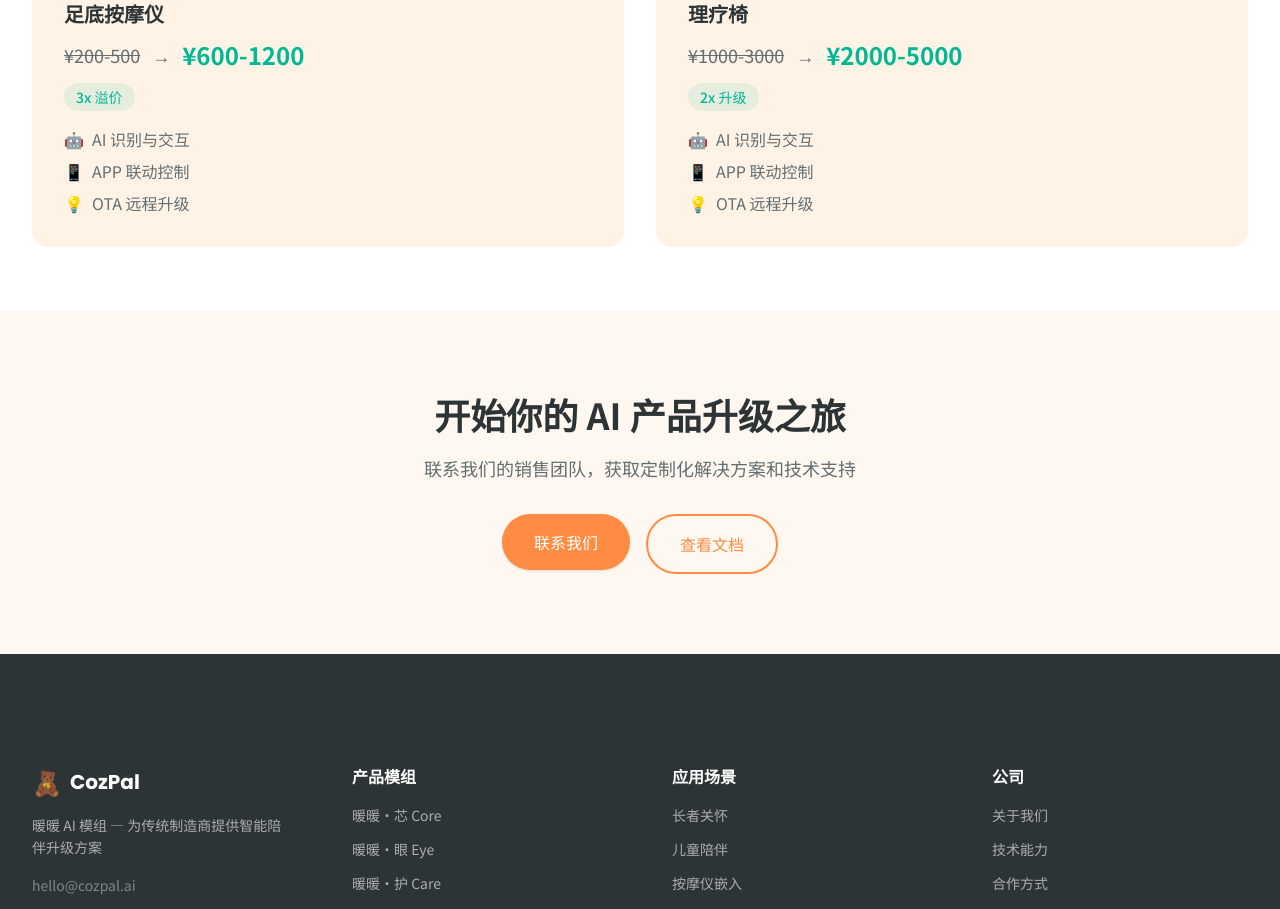
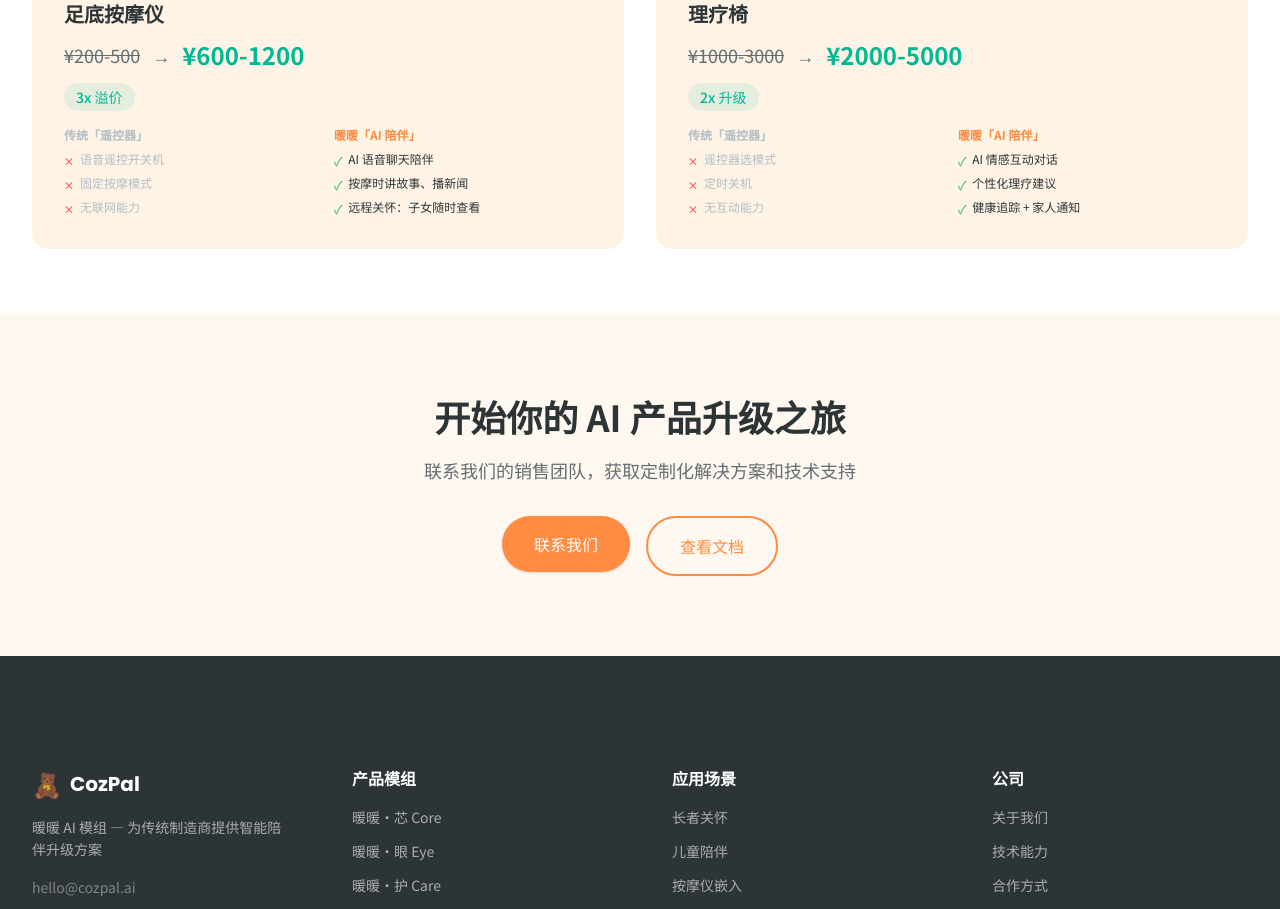
Before and after one commit to mikeameripro/cozpal-website, a Next.js app: page /solutions in a window 1280 px wide. Shown: the part 1440-2349 px from the top of the page. Built offline with nearby package versions, Linux system fonts and the light colour scheme.

Commit message:
Solutions: add old vs new comparison - remote control vs AI companion

```diff
--- a/src/app/solutions/page.tsx
+++ b/src/app/solutions/page.tsx
@@ -41,12 +41,16 @@
     originalPrice: '¥200-500',
     newPrice: '¥600-1200',
     multiplier: '3x 溢价',
+    oldFeatures: ['语音遥控开关机', '固定按摩模式', '无联网能力'],
+    newFeatures: ['AI 语音聊天陪伴', '按摩时讲故事、播新闻', '远程关怀：子女随时查看'],
   },
   {
     product: '理疗椅',
     originalPrice: '¥1000-3000',
     newPrice: '¥2000-5000',
     multiplier: '2x 升级',
+    oldFeatures: ['遥控器选模式', '定时关机', '无互动能力'],
+    newFeatures: ['AI 情感互动对话', '个性化理疗建议', '健康追踪 + 家人通知'],
   },
 ];
 
@@ -176,20 +180,30 @@
                   </div>
                 </div>
 
-                <ul className="mt-4 space-y-2">
-                  <li className="flex items-center gap-2 text-text-muted">
-                    <span>🤖</span>
-                    <span>AI 识别与交互</span>
-                  </li>
-                  <li className="flex items-center gap-2 text-text-muted">
-                    <span>📱</span>
-                    <span>APP 联动控制</span>
-                  </li>
-                  <li className="flex items-center gap-2 text-text-muted">
-                    <span>💡</span>
-                    <span>OTA 远程升级</span>
-                  </li>
-                </ul>
+                <div className="mt-4 grid grid-cols-2 gap-3">
+                  <div>
+                    <p className="text-xs font-semibold text-text-light mb-2 ">传统「遥控器」</p>
+                    <ul className="space-y-1.5">
+                      {item.oldFeatures?.map((f: string) => (
+                        <li key={f} className="flex items-start gap-1.5 text-xs text-text-light">
+                          <span className="text-red-400 mt-0.5">✕</span>
+                          <span>{f}</span>
+                        </li>
+                      ))}
+                    </ul>
+                  </div>
+                  <div>
+                    <p className="text-xs font-semibold text-primary mb-2 uppercase">暖暖「AI 陪伴」</p>
+                    <ul className="space-y-1.5">
+                      {item.newFeatures?.map((f: string) => (
+                        <li key={f} className="flex items-start gap-1.5 text-xs text-text-dark">
+                          <span className="text-green-500 mt-0.5">✓</span>
+                          <span>{f}</span>
+                        </li>
+                      ))}
+                    </ul>
+                  </div>
+                </div>
               </motion.div>
             ))}
           </div>
```
